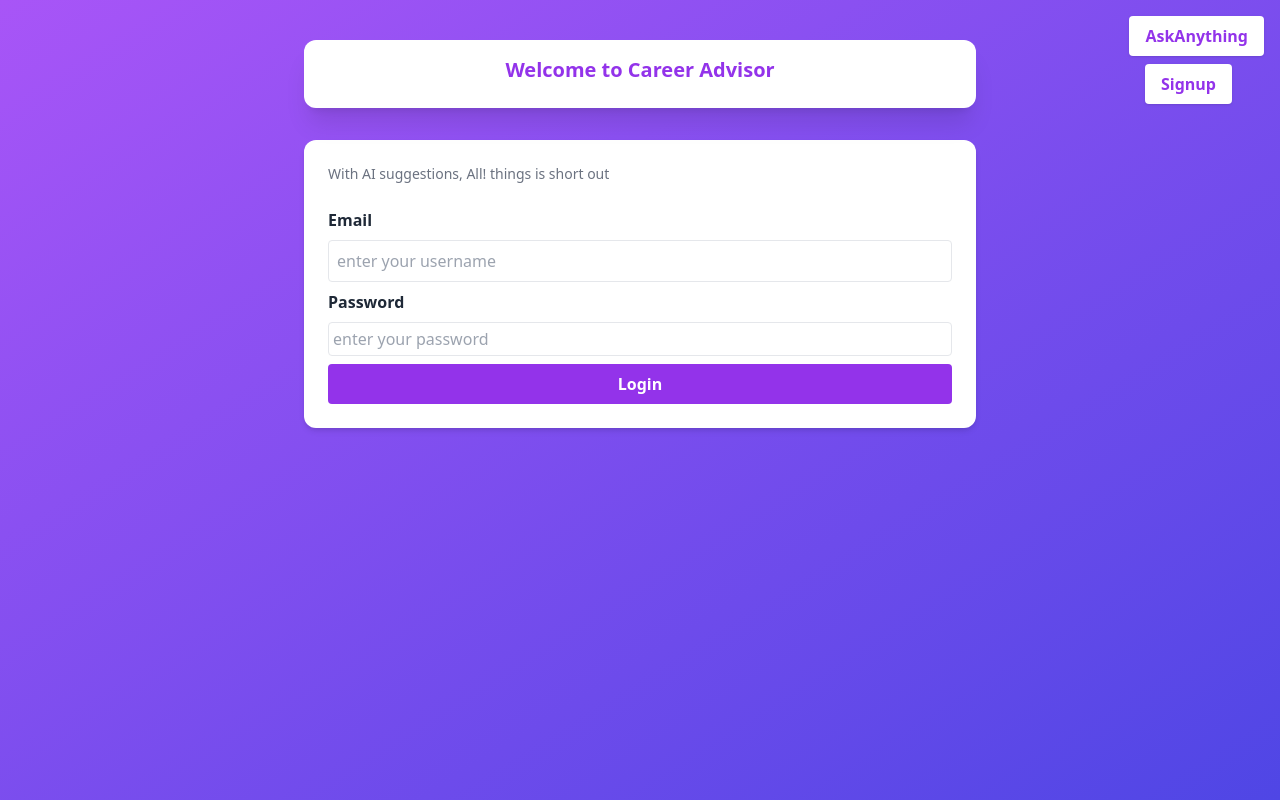
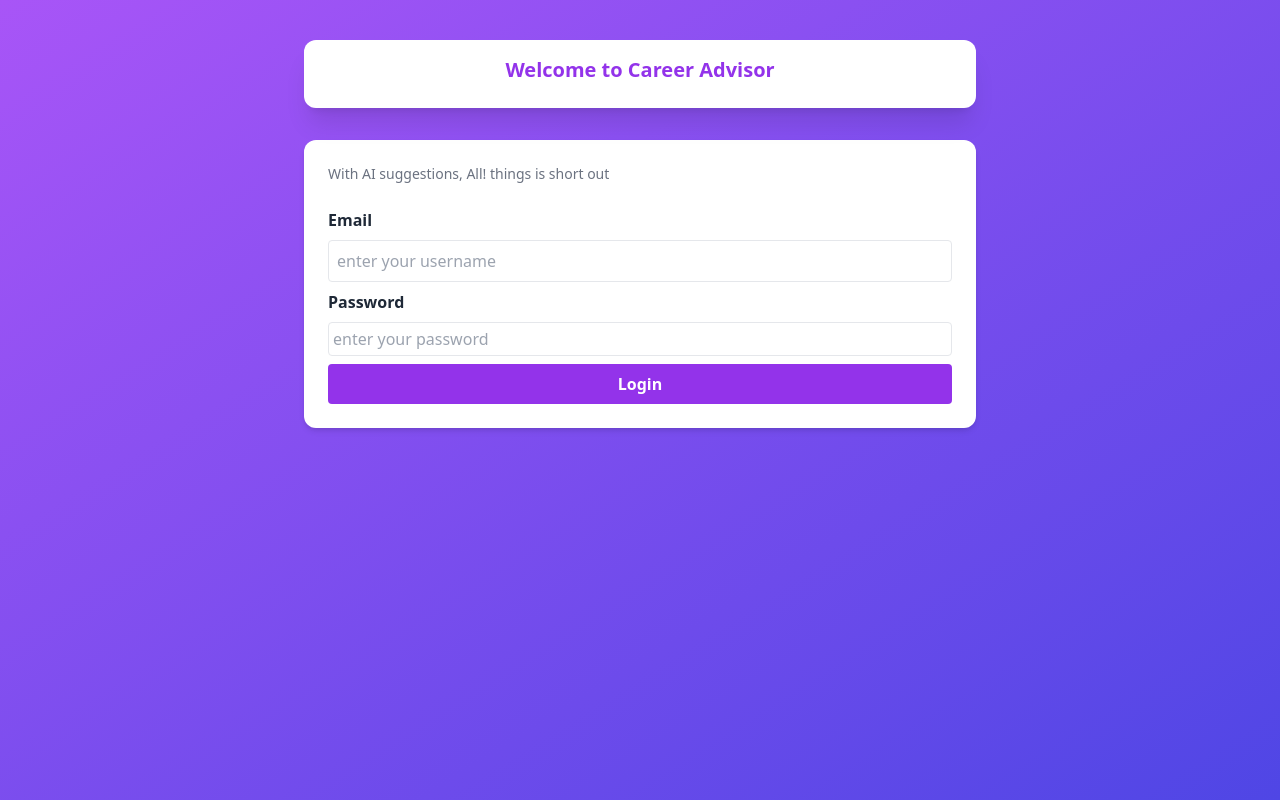
Before and after one commit to Divyansh-132006/AI-CareerResponse, a React (Create React App) app in the folder frontend/aiask/: page /login in a window 1280 px wide. Built offline with nearby package versions, Linux system fonts and the light colour scheme.

Commit message:
Update login.js

```diff
--- a/frontend/aiask/src/pages/login.js
+++ b/frontend/aiask/src/pages/login.js
@@ -4,6 +4,7 @@ function Login() {
       const navigate = useNavigate();
     const [email, setusername] = useState('');
     const [password, setpassword] = useState('');
+      const [showMenu, setShowMenu] = useState(false);
 
     const handlelogin = async () => {
         if (!email || !password) return alert("Username and Password are required ");
@@ -59,19 +60,7 @@ function Login() {
                     Login
                 </button>
             </div>
-             <button
-                 onClick={() => window.location.href = '/'}
-        className="absolute top-4 right-4 z-50 bg-white text-purple-600 font-bold px-4 py-2 rounded shadow hover:bg-purple-200 transition "
-      >
-      AskAnything
-      </button>
 
-      <button
-          onClick={() => window.location.href = '/signup'}
-        className="absolute top-16 right-12 z-50 bg-white text-purple-600 font-bold px-4 py-2 rounded shadow hover:bg-purple-200 transition "
-      >
-        Signup
-      </button>
         </div>
 
 
```
